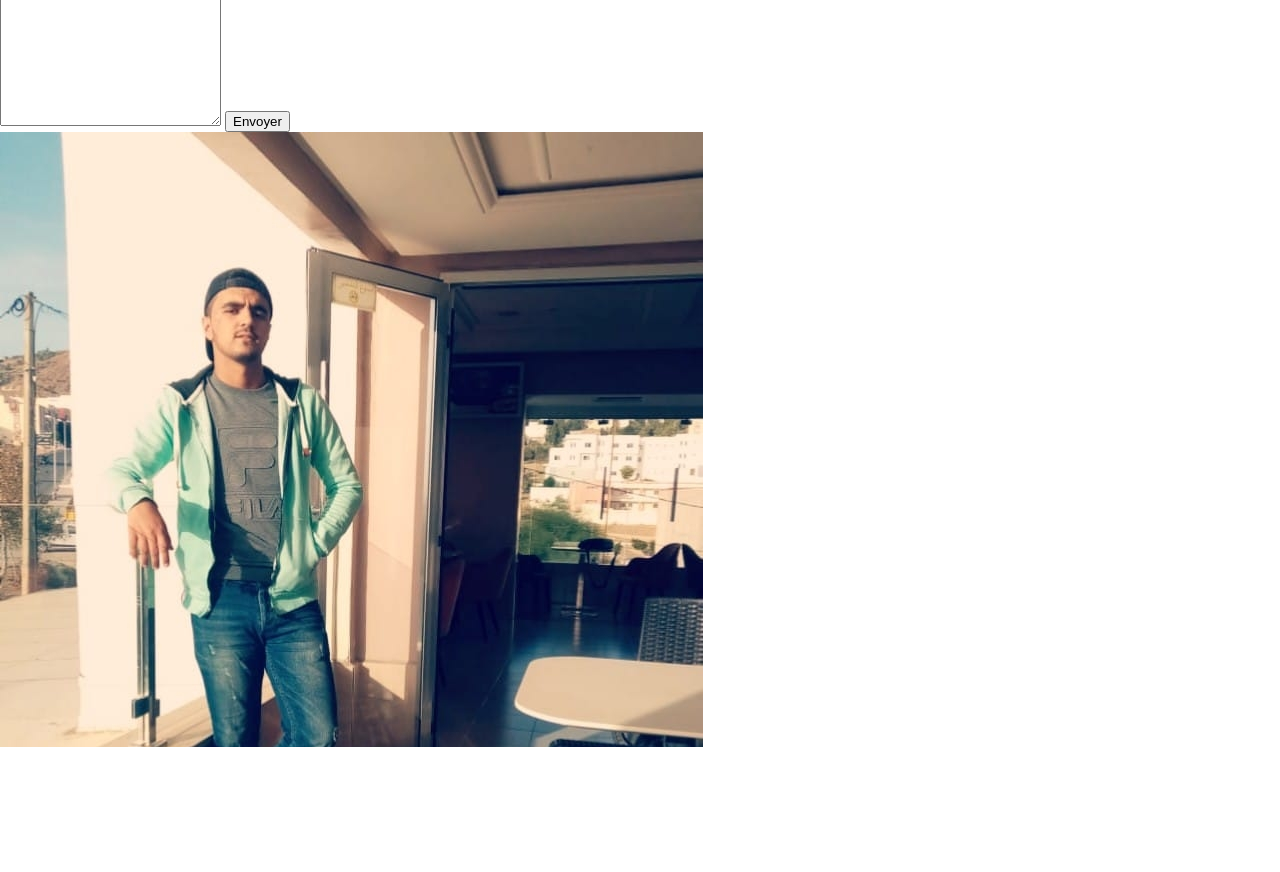
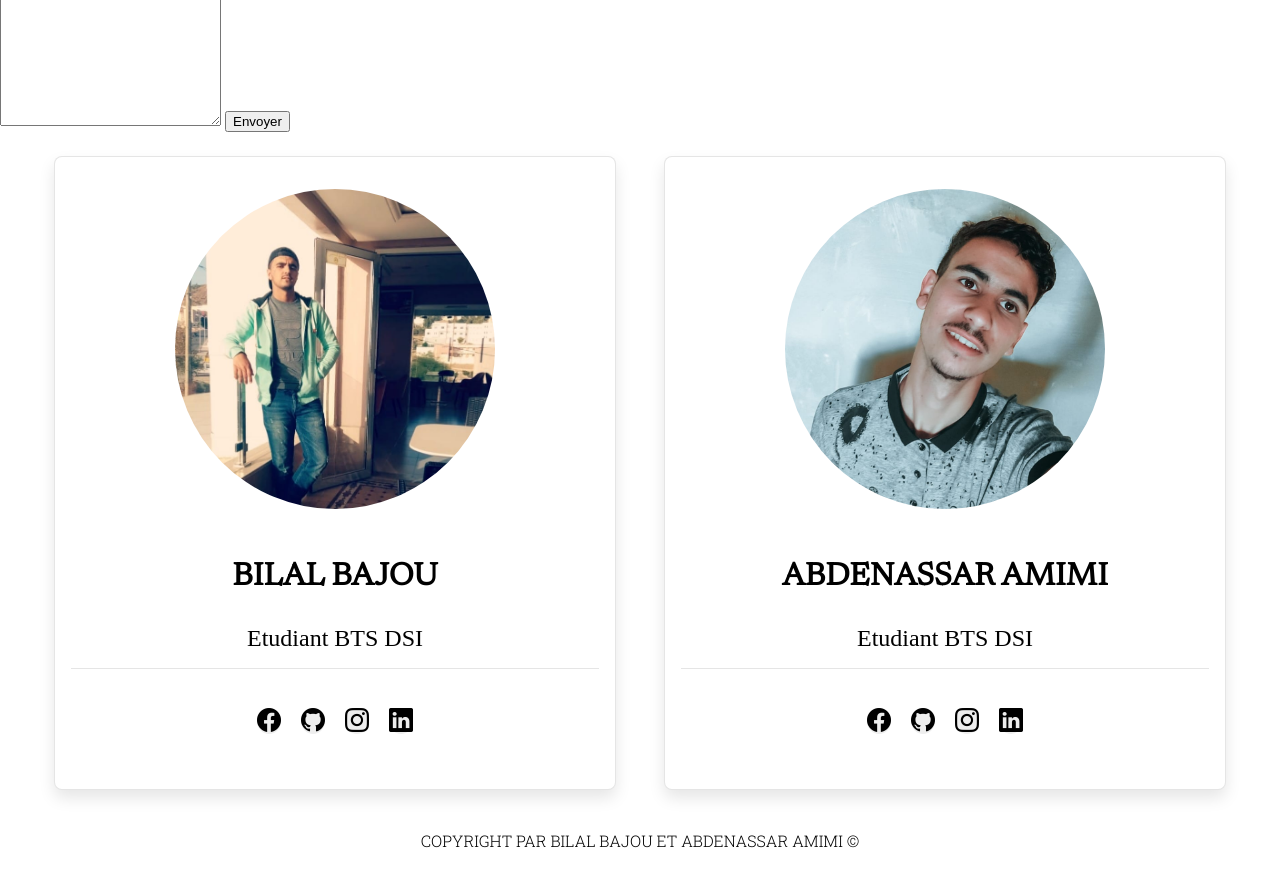
Before and after one commit to abdenassar01/dsiProject, a plain HTML site: page contact.html in a window 1280 px wide. Shown: the part 1540-2412 px from the top of the page. Drawn offline with nearby package versions, Linux system fonts and the light colour scheme.

Commit message:
add css of cards

```diff
--- a/contact.html
+++ b/contact.html
@@ -74,10 +74,10 @@
                     <span>Etudiant BTS DSI</span>
                     <div class="share">
 
-                        <a href="https://tech-code24.net/"><i class="bi bi-facebook"></i></a>
-                        <a href="https://tech-code24.net/"><i class="bi bi-github"></i></a>
-                        <a href="https://tech-code24.net/"><i class="bi bi-instagram"></i></a>
-                        <a href="https://tech-code24.net/"><i class="bi bi-linkedin"></i></a>
+                        <a target="_blank" href="https://www.facebook.com/bilal.bajou.77"><i class="bi bi-facebook"></i></a>
+                        <a target="_blank" href="https://github.com/bilalbajou"><i class="bi bi-github"></i></a>
+                        <a target="_blank" href="https://www.instagram.com/cinqbilal/"><i class="bi bi-instagram"></i></a>
+                        <a target="_blank" href="https://www.linkedin.com/in/bilal-bajou-06a667199/"><i class="bi bi-linkedin"></i></a>
 
 
                     </div>
@@ -88,10 +88,10 @@
                     <h3>ABDENASSAR AMIMI</h3>
                     <span>Etudiant BTS DSI</span>
                     <div class="share">
-                        <a href="https://tech-code24.net/"><i class="bi bi-facebook"></i></a>
-                        <a href="https://tech-code24.net/"><i class="bi bi-github"></i></a>
-                        <a href="https://tech-code24.net/"><i class="bi bi-instagram"></i></a>
-                        <a href="https://tech-code24.net/"><i class="bi bi-linkedin"></i></a>
+                        <a target="_blank" href="https://tech-code24.net/"><i class="bi bi-facebook"></i></a>
+                        <a target="_blank" href="https://tech-code24.net/"><i class="bi bi-github"></i></a>
+                        <a target="_blank" href="https://tech-code24.net/"><i class="bi bi-instagram"></i></a>
+                        <a target="_blank" href="https://tech-code24.net/"><i class="bi bi-linkedin"></i></a>
                     </div>
                 </div>
 
--- a/style/contact.css
+++ b/style/contact.css
@@ -1,4 +1,6 @@
 @import url("https://fonts.googleapis.com/css2?family=Varela+Round&display=swap");
+@import url('https://fonts.googleapis.com/css2?family=Roboto+Slab:wght@300&display=swap');
+@import url('https://fonts.googleapis.com/css2?family=Newsreader&display=swap');
 .section2 .big-picture {
   height: 100vh;
   background-color: #1383af;
@@ -101,4 +103,66 @@
   transition: all 0.2s ease-in-out;
   border-bottom: 2px solid #1383af;
 }
-/*# sourceMappingURL=contact.css.map */
+.doctor .box-container{
+  display: flex;
+  justify-content: center;
+  align-items: center;
+  flex-wrap: wrap;
+}
+
+.doctor .box-container .box{
+  border-radius: .5rem;
+  box-shadow: 0 .5rem 1rem rgba(0,0,0,.1);
+  padding:1rem;
+  margin:1.5rem;
+  text-align: center;
+  background:#fff;
+  border:.1rem solid rgba(0,0,0,.1);
+  width:33rem;
+}
+
+.doctor .box-container .box img{
+  margin:1rem;
+  border-radius: 50%;
+  height:20rem;
+  width:20rem;
+  object-fit: cover;
+  background:var(--blue);
+}
+
+.doctor .box-container .box h3{
+  font-size: 2rem;
+  font-family: 'Newsreader', serif;
+  color:var(--blue);
+}
+
+.doctor .box-container .box span{
+  font-size: 1.5rem;
+  color:var(--dark-blue);
+}
+
+.doctor .box-container .box .share{
+  border-top: .1rem solid rgba(0,0,0,.1);
+  padding:1rem;
+  margin-top: 1rem;
+}
+
+.doctor .box-container .box .share a{
+  border-radius: 50%;
+  height: 4.5rem;
+  width:4.5rem;
+  line-height: 4.5rem;
+  font-size: 1.5rem;
+  margin: .5rem;
+  background:#eee;
+  color:var(--blue);
+  transition: all 0.2s ease;
+}
+
+.doctor .box-container .box .share a:hover{
+   color:#1383af;
+}
+.footer{
+  text-align:center ;
+  font-family: 'Roboto Slab', serif;
+}
```
